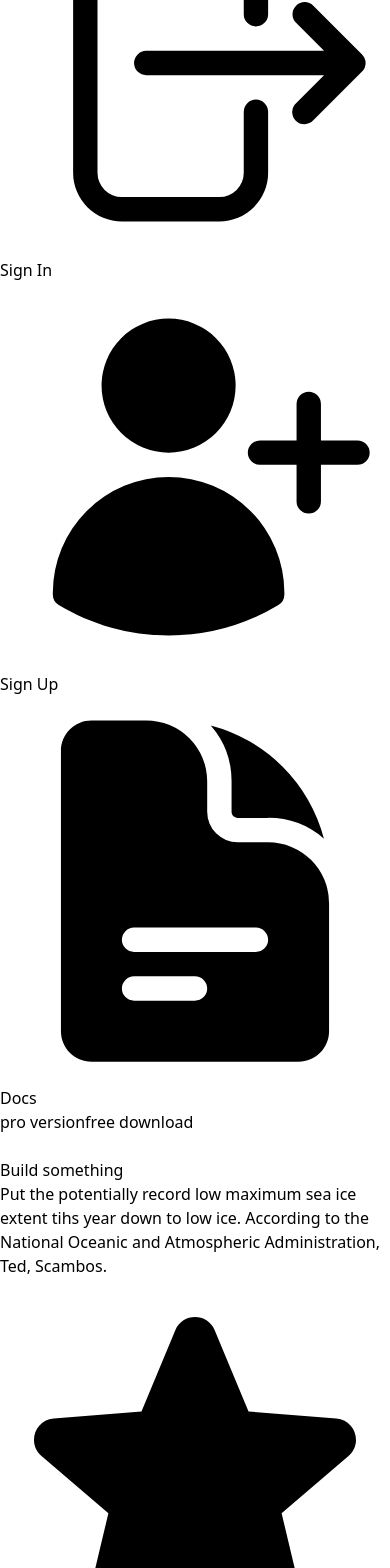
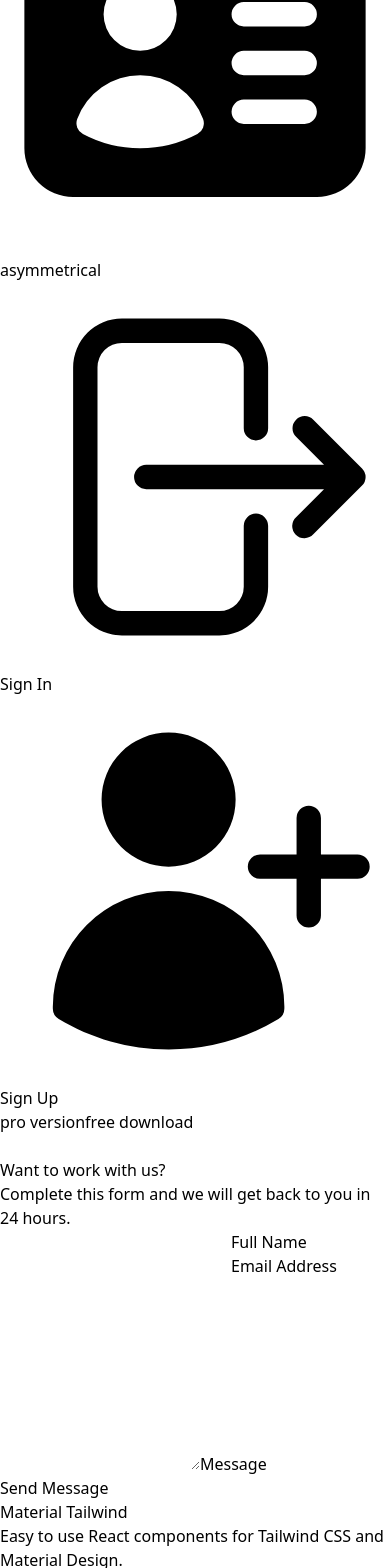
Before and after one commit to pock3tknife/React-Tailwind-layouts, a React (Vite) app: page /splitscreen in a window 390 px wide. Shown: the part 1398-2966 px from the top of the page. Built offline with nearby package versions, Linux system fonts and the light colour scheme; what @material-tailwind/react would draw is missing.

Commit message:
asymmetrical layout

```diff
--- /dev/null
+++ b/src/pages/asymmetrical.jsx
@@ -0,0 +1,86 @@
+import React from "react";
+import {
+  Card,
+  CardBody,
+  CardHeader,
+  Typography,
+  Button,
+  IconButton,
+  Input,
+  Textarea,
+} from "@material-tailwind/react";
+import { UsersIcon } from "@heroicons/react/24/solid";
+import { PageTitle, Footer } from "@/widgets/layout";
+import { FeatureCard, TeamCard } from "@/widgets/cards";
+import { featuresData, teamData, contactData } from "@/data";
+
+export function Asymmetrical() {
+  return (
+    <>
+      <section className="relative block h-[50vh]">
+        <div className="bg-profile-background absolute top-0 h-full w-full bg-[url('/img/background-1.jpg')] bg-cover bg-center" />
+        <div className="absolute top-0 h-full w-full bg-black/75 bg-cover bg-center" />
+      </section>
+      <section className="-mt-32 bg-gray-50 px-4 pb-20 pt-8">
+        <div className="container mx-auto">
+          <div className="mt-32 flex flex-wrap items-center">
+            <div className="mx-auto -mt-8 w-full px-4 md:w-5/12">
+              <div className="mb-6 inline-flex h-16 w-16 items-center justify-center rounded-full bg-white p-3 text-center shadow-lg">
+                <UsersIcon className="h-6 w-6 text-blue-gray-900" />
+              </div>
+              <Typography
+                variant="h3"
+                className="mb-3 font-bold"
+                color="blue-gray"
+              >
+                Working with us is a pleasure
+              </Typography>
+              <Typography className="mb-8 font-normal text-blue-gray-500">
+                Don't let your uses guess by attaching tooltips and popoves to
+                any element. Just make sure you enable them first via
+                JavaScript.
+                <br />
+                <br />
+                The kit comes with three pre-built pages to help you get started
+                faster. You can change the text and images and you're good to
+                go. Just make sure you enable them first via JavaScript.
+              </Typography>
+              <Button variant="outlined">read more</Button>
+            </div>
+            <div className="mx-auto mt-24 flex w-full justify-center px-4 md:w-4/12 lg:mt-0">
+              <Card className="shadow-lg shadow-gray-500/10">
+                <CardHeader className="relative h-56">
+                  <img
+                    alt="Card Image"
+                    src="/img/teamwork.jpeg"
+                    className="h-full w-full"
+                  />
+                </CardHeader>
+                <CardBody>
+                  <Typography
+                    variant="h5"
+                    color="blue-gray"
+                    className="mb-3 font-bold"
+                  >
+                    Top Notch Services
+                  </Typography>
+                  <Typography className="font-normal text-blue-gray-500">
+                    The Arctic Ocean freezes every winter and much of the
+                    sea-ice then thaws every summer, and that process will
+                    continue whatever happens.
+                  </Typography>
+                </CardBody>
+              </Card>
+            </div>
+          </div>
+        </div>
+      </section>
+
+      <div className="bg-blue-gray-50/50">
+        <Footer />
+      </div>
+    </>
+  );
+}
+
+export default Asymmetrical;
--- a/src/pages/index.js
+++ b/src/pages/index.js
@@ -2,5 +2,6 @@ export * from "@/pages/home";
 export * from "@/pages/profile";
 export * from "@/pages/cards";
 export * from "@/pages/splitscreen";
+export * from "@/pages/asymmetrical";
 export * from "@/pages/sign-in";
 export * from "@/pages/sign-up";
--- a/src/pages/splitscreen.jsx
+++ b/src/pages/splitscreen.jsx
@@ -23,33 +23,6 @@ export function SplitScreen() {
       </section>
       <section className="relative bg-blue-gray-50/50 py-24 px-4">
         <div className="container mx-auto">
-          <PageTitle heading="Build something">
-            Put the potentially record low maximum sea ice extent tihs year down
-            to low ice. According to the National Oceanic and Atmospheric
-            Administration, Ted, Scambos.
-          </PageTitle>
-          <div className="mx-auto mt-20 mb-48 grid max-w-5xl grid-cols-1 gap-16 md:grid-cols-2 lg:grid-cols-3">
-            {contactData.map(({ title, icon, description }) => (
-              <Card
-                key={title}
-                color="transparent"
-                shadow={false}
-                className="text-center text-blue-gray-900"
-              >
-                <div className="mx-auto mb-6 grid h-14 w-14 place-items-center rounded-full bg-white shadow-lg shadow-gray-500/20">
-                  {React.createElement(icon, {
-                    className: "w-5 h-5",
-                  })}
-                </div>
-                <Typography variant="h5" color="blue-gray" className="mb-2">
-                  {title}
-                </Typography>
-                <Typography className="font-normal text-blue-gray-500">
-                  {description}
-                </Typography>
-              </Card>
-            ))}
-          </div>
           <PageTitle heading="Want to work with us?">
             Complete this form and we will get back to you in 24 hours.
           </PageTitle>
--- a/src/routes.jsx
+++ b/src/routes.jsx
@@ -1,11 +1,19 @@
-import { Home, Profile, SignIn, SignUp, Cards, SplitScreen } from "@/pages";
+import {
+  Home,
+  Profile,
+  SignIn,
+  SignUp,
+  Cards,
+  SplitScreen,
+  Asymmetrical,
+} from "@/pages";
 import {
   HomeIcon,
   UserCircleIcon,
   ArrowRightOnRectangleIcon,
   UserPlusIcon,
-  DocumentTextIcon,
   Squares2X2Icon,
+  IdentificationIcon,
   CodeBracketIcon,
 } from "@heroicons/react/24/solid";
 
@@ -28,6 +36,12 @@ export const routes = [
     path: "/splitscreen",
     element: <SplitScreen />,
   },
+  {
+    icon: IdentificationIcon,
+    name: "asymmetrical",
+    path: "/asymmetrical",
+    element: <Asymmetrical />,
+  },
   /*{
     icon: UserCircleIcon,
     name: "profile",
@@ -46,13 +60,6 @@ export const routes = [
     path: "/sign-up",
     element: <SignUp />,
   },
-  {
-    icon: DocumentTextIcon,
-    name: "Docs",
-    href: "https://www.material-tailwind.com/docs/react/installation",
-    target: "_blank",
-    element: "",
-  },
 ];
 
 export default routes;
```
